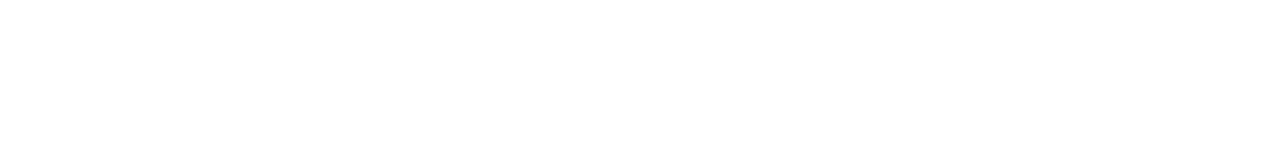
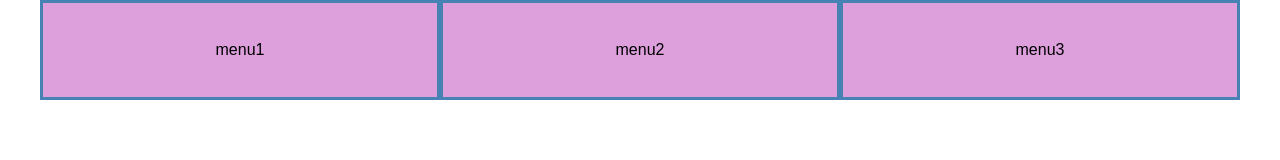
Before and after one commit to chaeee96/php-ssg-blog, a plain HTML site: page html/blog.html in a window 1280 px wide. Drawn offline with Linux system fonts and the light colour scheme; a web font is replaced by a local one.

Commit message:
top-bar 작업

```diff
--- a/css/blog.css
+++ b/css/blog.css
@@ -34,3 +34,51 @@ html {
 }
 
 /* 폰트 적용 끝 */
+body,
+ul,
+li {
+  list-style: none;
+  padding: 0;
+  margin: 0;
+}
+
+a {
+  text-decoration: none;
+  color: inherit;
+}
+
+.top-bar {
+  height: 100px;
+}
+.con {
+  margin-left: auto;
+  margin-right: auto;
+  max-width: 1200px;
+}
+.h100p {
+  height: 100%;
+}
+
+.top-bar__menu-box1 {
+  background-color: rgb(180, 147, 152);
+}
+
+.flex {
+  display: flex;
+}
+
+.flex-jc {
+  justify-content: center;
+}
+.flex-ai {
+  align-items: center;
+}
+
+li {
+  flex: 1 0 0;
+  background-color: plum;
+  border: steelblue solid;
+}
+a {
+  /* background-color: tomato; */
+}
--- a/html/blog.html
+++ b/html/blog.html
@@ -6,5 +6,20 @@
     <link rel="stylesheet" href="/css/blog.css" />
     <title>Document</title>
   </head>
-  <body></body>
+  <body>
+    <header class="top-bar">
+      <div class="con h100p">
+        <nav class="top-bar__menu-box1 h100p">
+          <ul class="flex h100p">
+            <li><a href="#" class="flex flex-jc flex-ai h100p">menu1</a></li>
+            <li><a href="#" class="flex flex-jc flex-ai h100p">menu2</a></li>
+            <li><a href="#" class="flex flex-jc flex-ai h100p">menu3</a></li>
+          </ul>
+        </nav>
+      </div>
+    </header>
+    <div class="mom">
+      <div class="son"><a href=""></a></div>
+    </div>
+  </body>
 </html>
```
